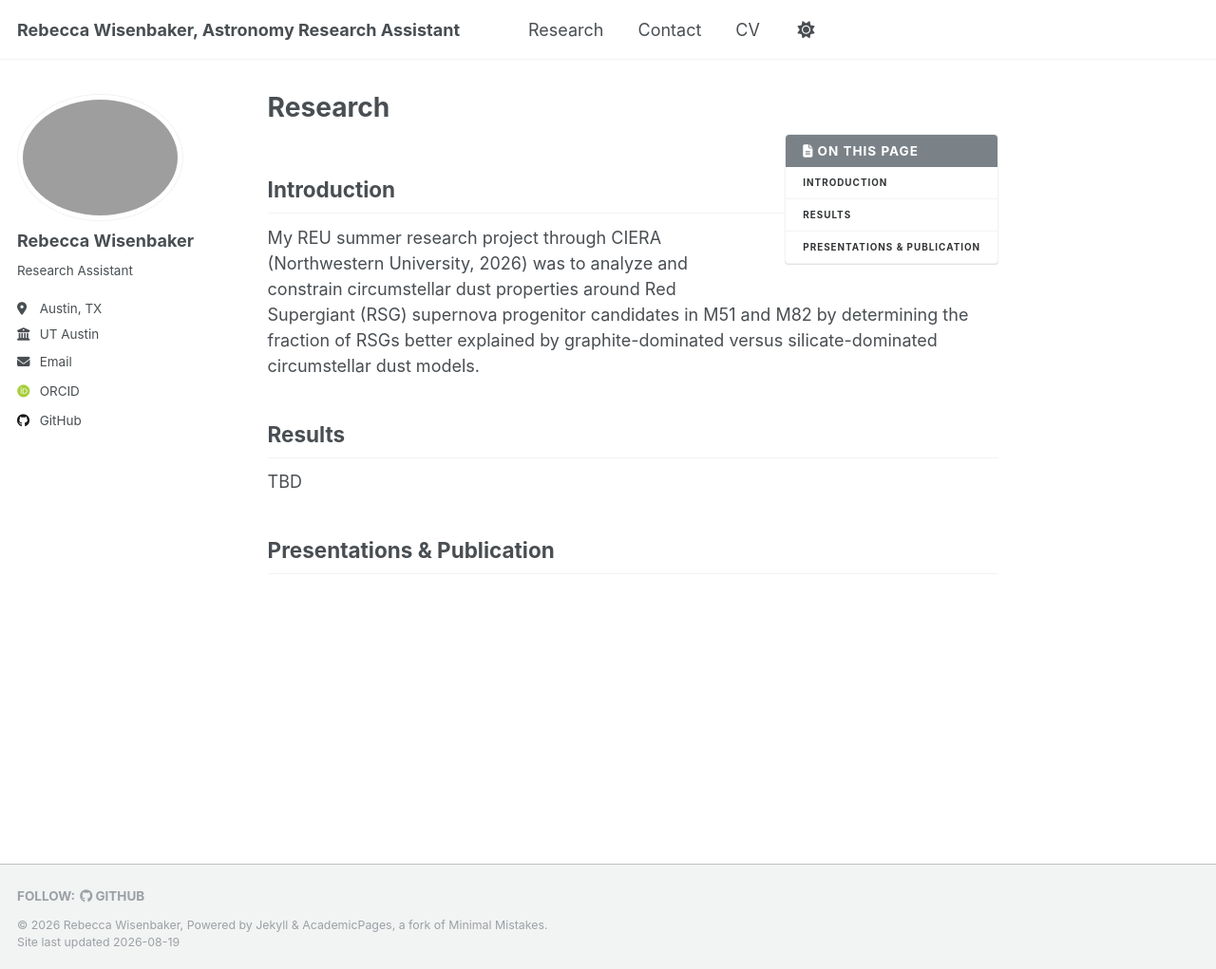
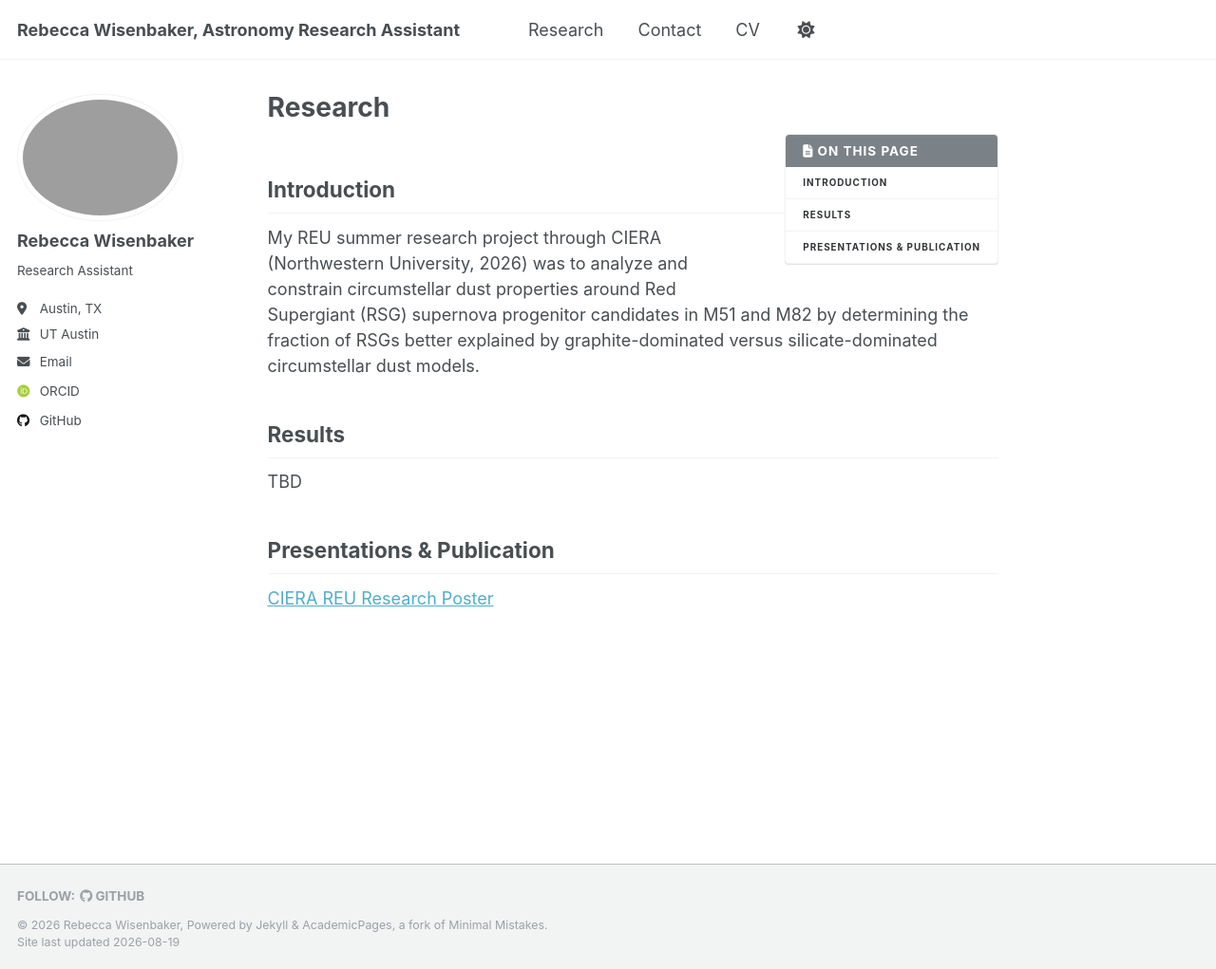
Before and after one commit to rebeccalw87/rebeccalw87.github.io, a Jekyll site: the page built from _pages/research.md, in a window 1280 px wide and 1021 px high. Shown: the whole window at 95% size. Built offline with Jekyll 4.4.1, drawn with Linux system fonts in a browser that asks for light colours; some web fonts are replaced; a script that is not in the unit is left out.

Commit message:
Update research.md

```diff
--- a/_pages/research.md
+++ b/_pages/research.md
@@ -15,3 +15,4 @@ My REU summer research project through CIERA (Northwestern University, 2026) was
 TBD
 
 ## Presentations & Publication
+[CIERA REU Research Poster](https://rebeccalw87.github.io/files/REU_Poster_Final.pdf)
```
